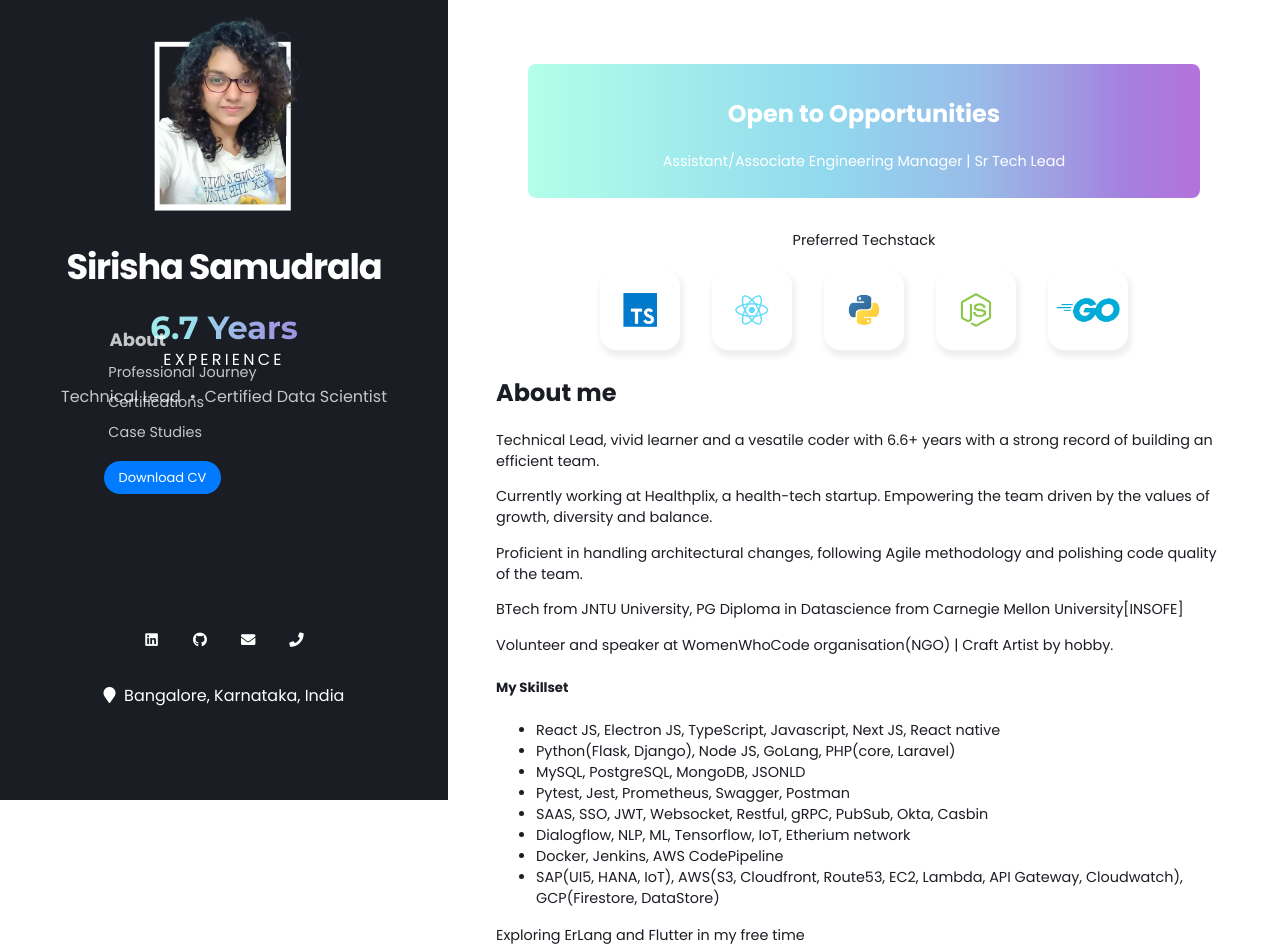
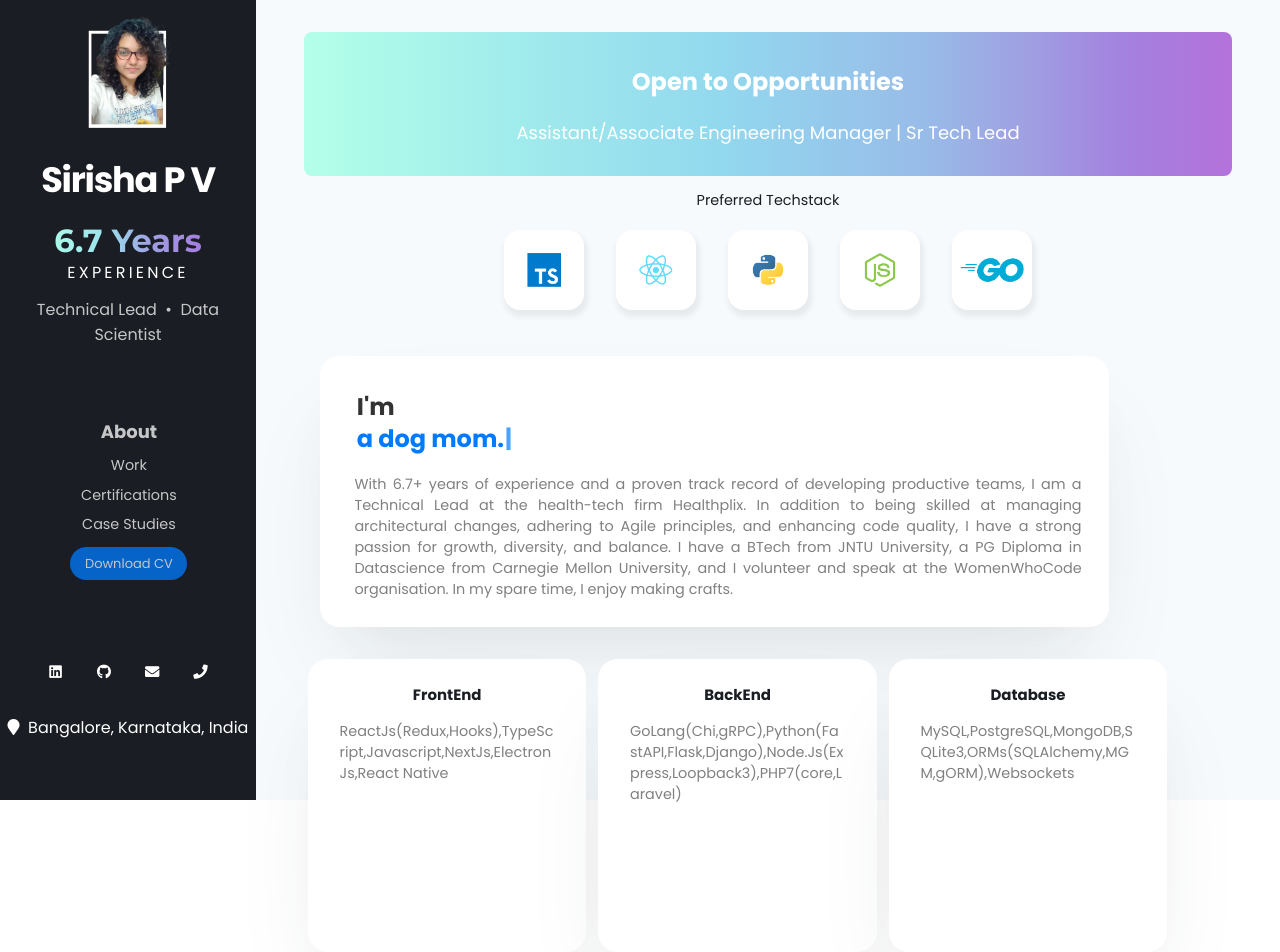
Before and after one commit to sirishasamudrala5/portfolio, a React (Create React App) app: page / in a window 1280 px wide. Shown: the top 952 px of the page. Built offline with nearby package versions, Linux system fonts and the light colour scheme.

Commit message:
about page revamp

```diff
--- a/package.json
+++ b/package.json
@@ -44,6 +44,7 @@
     "react-dom": "^18.0.0",
     "react-responsive-carousel": "^3.2.23",
     "react-scripts": "^2.1.3",
+    "typewriter-effect": "^2.19.0",
     "web-vitals": "^2.1.4"
   },
   "scripts": {
--- a/src/components/StickySideBar.jsx
+++ b/src/components/StickySideBar.jsx
@@ -25,7 +25,7 @@ const StickeySideBar = (props) => {
 				<header id="header">
 				{mobileView && <h2 className={showMenu ? 'menu-bar-opened' : 'menu-bar'}><i className="fa fa-th-large" aria-hidden="true" onClick={() => setShowMenu(!showMenu)}></i></h2>}
 					<img src="avatar.png" alt="Avatar" className="avatar"/>
-					<h1>Sirisha Samudrala</h1>
+					<h1>Sirisha P V</h1>
 					<div className='experience'><span id='exp-yrs'>
 						<CountUp
 						start={0.0}
@@ -36,7 +36,7 @@ const StickeySideBar = (props) => {
 						decimal="."
 						/> Years</span>
 						<span id='exp-title'>EXPERIENCE</span></div>
-					<p>Technical Lead &nbsp;&bull;&nbsp; Certified Data Scientist</p>
+					<p>Technical Lead &nbsp;&bull;&nbsp; Data Scientist</p>
 				</header>
 				{!mobileView && <DefaultMenu {...props} />}
 				{showMenu &&<SmallMenu {...props} setShowMenu={setShowMenu} />}
--- a/src/components/content/About.jsx
+++ b/src/components/content/About.jsx
@@ -1,6 +1,9 @@
 import React from 'react'
+import Typewriter from 'typewriter-effect'
 
-const techstackData = [
+const AboutTags =  [ "a techie by day.", "a dog mom.", "a startup enthusiast.", "your best hire!"]
+
+const TechstackData = [
     {
         src: 'images/tech/typescript.png',
         description: 'typescript',
@@ -23,10 +26,32 @@ const techstackData = [
     },
 
 ]
+
+const SkillSetData = [{
+    title: 'FrontEnd',
+    data: 'ReactJs(Redux,Hooks),TypeScript,Javascript,NextJs,ElectronJs,React Native'
+},{
+    title: 'BackEnd',
+    data: 'GoLang(Chi,gRPC),Python(FastAPI,Flask,Django),Node.Js(Express,Loopback3),PHP7(core,Laravel)'
+},{
+    title: 'Database',
+    data: 'MySQL,PostgreSQL,MongoDB,SQLite3,ORMs(SQLAlchemy,MGM,gORM),Websockets'
+},{
+    title: 'Tests & Docs',
+    data: 'Pytest,Jest,Prometheus,Swagger,Postman,Storybook,TailwindCSS,MaterialUI,Ant,Bootstrap3,SCSS'
+},{
+    title: 'DevOps/Cloud',
+    data: 'Docker,Jenkins,Okta,AWS(S3,CloudFront,Route53,EC2,ECS,CodePipelines,Lambda,Cloudwatch),SAP(UI5,HANA),GCP(FireBase,DataStore),SAAS(SSO,JWT Tokens,Casbin - RBAC)'
+},{
+    title: 'Others',
+    data: 'Dialogflow,NLP,ML,IoT,Tensorflow,Etherium network'
+
+}]
+
 const About = () => {
     const render_techstack = () => {
         const children = []
-        techstackData.map((item, key) => (
+        TechstackData.map((item, key) => (
           children.push(
             <div className="tech tooltip" key={key}>
             <img  className="tech-icon" src={item.src} alt={item.description} />
@@ -35,29 +60,37 @@ const About = () => {
           )
           ))
         return(<div className='techstack'>{children}</div>)
-      }
+    }
+
+    const render_skillset = () => {
+        const children = []
+        SkillSetData.map((item, key) => (
+          children.push(
+            <div className="card" key={key}>
+                <div className="info">
+                <h3 className="header">{item.title}</h3>
+                <p>{item.data}</p>
+            </div>
+        </div>
+          )
+          ))
+        return(<div className='skillset'>{children}</div>)
+    }
 
     return (<section id="about">
         <div className='open-to-work'><h2>Open to Opportunities</h2><p>Assistant/Associate Engineering Manager | Sr Tech Lead</p></div>
         <p align="center">Preferred Techstack</p>{render_techstack()}
-        <h2>About me</h2>
-        <p>Technical Lead, vivid learner and a vesatile coder with 6.6+ years with a strong record of building an efficient team.</p>
-        <p>Currently working at Healthplix, a health-tech startup. Empowering the team driven by the values of growth, diversity and balance.</p>
-        <p>Proficient in handling architectural changes, following Agile methodology and polishing code quality of the team.</p>
-        <p>BTech from JNTU University, PG Diploma in Datascience from Carnegie Mellon University[INSOFE]</p>
-        <p>Volunteer and speaker at WomenWhoCode organisation(NGO) | Craft Artist by hobby.</p>
-        <h5>My Skillset</h5>
-        <ul>
-            <li>React JS, Electron JS, TypeScript, Javascript, Next JS, React native</li>
-            <li>Python(Flask, Django), Node JS, GoLang, PHP(core, Laravel)</li>
-            <li>MySQL, PostgreSQL, MongoDB, JSONLD</li>
-            <li>Pytest, Jest, Prometheus, Swagger, Postman</li>
-            <li>SAAS, SSO, JWT, Websocket, Restful, gRPC, PubSub, Okta, Casbin</li>
-            <li>Dialogflow, NLP, ML, Tensorflow, IoT, Etherium network</li>
-            <li>Docker, Jenkins, AWS CodePipeline</li>
-            <li>SAP(UI5, HANA, IoT), AWS(S3, Cloudfront, Route53, EC2, Lambda, API Gateway, Cloudwatch), GCP(Firestore, DataStore)</li>
-        </ul>
-        <p>Exploring ErLang and Flutter in my free time</p>
+        <br />
+        <div className='about-container'>
+            <div className='card about-container-col about-card'>
+            <div className='info'>
+                <h2 className='title'>I'm <Typewriter options={{ strings: AboutTags, autoStart: true, delay: 75, loop: true}} cursor /></h2>
+                <p className='about-content'>With 6.7+ years of experience and a proven track record of developing productive teams, I am a Technical Lead at the health-tech firm Healthplix. In addition to being skilled at managing architectural changes, adhering to Agile principles, and enhancing code quality, I have a strong passion for growth, diversity, and balance. I have a BTech from JNTU University, a PG Diploma in Datascience from Carnegie Mellon University, and I volunteer and speak at the WomenWhoCode organisation. In my spare time, I enjoy making crafts.</p>
+            </div>
+            </div>
+            <div className='about-container-col'>{render_skillset()}</div>
+        </div>
+
 </section>)
 }
 
--- a/src/components/menu/DefaultMenu.jsx
+++ b/src/components/menu/DefaultMenu.jsx
@@ -5,12 +5,13 @@ const DefaultMenu = (props) => {
     return(<><menu id="menu">
     <ul>
         <li className={`${props.curPage === 'about' ? 'activeMenuItem': ''}`} onClick={() => props.setCurPage('about')}>About</li>
-        <li className={`${props.curPage === 'work' ? 'activeMenuItem': ''}`} onClick={() => props.setCurPage('work')}>Professional Journey</li>
+        <li className={`${props.curPage === 'work' ? 'activeMenuItem': ''}`} onClick={() => props.setCurPage('work')}>Work</li>
         {/* <li className={`${props.curPage === 'projects' ? 'activeMenuItem': ''}`} onClick={() => props.setCurPage('projects')}>Personal Projects</li> */}
         <li className={`${props.curPage === 'certifications' ? 'activeMenuItem': ''}`} onClick={() => props.setCurPage('certifications')}>Certifications</li>
         <li className={`${props.curPage === 'casestudies' ? 'activeMenuItem': ''}`} onClick={() => props.setCurPage('casestudies')}>Case Studies</li>
+        <li></li>
+        <li><a href={myResume} download="Sirisha-Resume.pdf" className="downloadBtn">Download CV</a></li>
     </ul>
-    <a href={myResume} download="Sirisha-Resume.pdf" className="downloadBtn">Download CV</a>
     </menu>
 
     <footer id="footer">
--- a/src/components/menu/SmallMenu.jsx
+++ b/src/components/menu/SmallMenu.jsx
@@ -5,7 +5,7 @@ const SmallMenu = (props) => {
     return(<div className='menu-small'>
     <ul>
         <li className={`${props.curPage === 'about' ? 'activeMenuItem': ''}`} onClick={() => {props.setCurPage('about'); props.setShowMenu(false)} }>About</li>
-        <li className={`${props.curPage === 'work' ? 'activeMenuItem': ''}`} onClick={() => {props.setCurPage('work'); props.setShowMenu(false)} }>Professional Journey</li>
+        <li className={`${props.curPage === 'work' ? 'activeMenuItem': ''}`} onClick={() => {props.setCurPage('work'); props.setShowMenu(false)} }>Work</li>
         {/* <li className={`${props.curPage === 'projects' ? 'activeMenuItem': ''}`} onClick={() => {props.setCurPage('projects') ; props.setShowMenu(false)}}>Personal Projects</li> */}
         <li className={`${props.curPage === 'certifications' ? 'activeMenuItem': ''}`} onClick={() => {props.setCurPage('certifications') ; props.setShowMenu(false)}}>Certifications</li>
         <li className={`${props.curPage === 'casestudies' ? 'activeMenuItem': ''}`} onClick={() => {props.setCurPage('casestudies') ; props.setShowMenu(false)}}>Case Studies</li>
--- a/src/styles/App.css
+++ b/src/styles/App.css
@@ -46,13 +46,13 @@ code {
 }
 
 .sticky-sidebar {
-  width: 35%;
+  width: 20%;
   height: 100%;
   z-index: 7;
 }
 
 .content-area {
-  width: 65%;
+  width: 80%;
   height: 100%;
   color: #282c34;
 }
--- a/src/styles/ContentArea.css
+++ b/src/styles/ContentArea.css
@@ -1,13 +1,11 @@
-/* @import "~react-image-gallery/styles/css/image-gallery.css"; */
-
 .content-area{
     height: 100vh;
+    background-color: #f7fafd;
 }
 .content-area p, li{
     font-size: 0.9rem;
     font-weight: 400;
 }
-
 
 #about, #work, #projects, #certifications, #casestudies{
     padding: 2em 3em;
@@ -18,10 +16,44 @@ section{
     height: 100vh;
 }
 
+.about-container{
+    display: flex;
+    flex-direction: row;
+}
+
+.about-container .about-card .info{
+    height: 45em;
+    padding: 3em;
+}
+
+.about-container-col .about-content{
+    position: absolute;
+    bottom: 7em;
+    text-align: justify;
+    padding-right: 6em;
+}
+
+.about-card h2{
+ font-size: 3rem;
+ font-weight: 700;
+ padding-top: 2em;
+}
+
+.about-container-col{
+    width: 50%;
+}
+
 .casestudy-iframe{
     border: 1px solid rgba(0, 0, 0, 0.1);
     width: 100%;
     height: 80vh;
+}
+
+.Typewriter{
+    color:#007bff;
+    font-size: 3rem;
+    font-weight: 700;
+    line-height: 1.25em;
 }
 
 .open-to-work{
@@ -32,7 +64,12 @@ section{
     color: white;
     bottom: 2em;
     position:static;
-    margin: 2em;
+    margin: 0;
+}
+
+.open-to-work p{
+    font-weight: 500;
+    font-size: large;
 }
 
 .techstack{
@@ -59,33 +96,29 @@ section{
     height: 4em;
 }
 
-@media screen and (max-width: 768px) {
-    #about, #work, #projects, #certifications #casestudies{
-        padding: 0em 1em;
+.skillset {
+    display: flex;
+    flex-direction: row;
+    flex-wrap: wrap;
+    height: 43em;
 }
-    #certifications #casestudies{
-        width: 90%;
+
+.skillset .info{
+    height: 90%;
 }
-    .casestudy-iframe{
-        height: 40vh;
+.skillset .card{
+    width: 30%;
+    margin: 0;
+    padding: 1em 0.5em 0.25em 0.25em;
+    text-align: justify;
+    word-wrap: break-word;
 }
-    .techstack{
-        margin: 0 1em;
+
+.skillset .header {
+    color: #1a1d23;
+    text-align: center;
   }
-    .techstack .tech{
-        margin: 0.15em;
-        width: 4em;
-        height: 4em;
-    }
-  }
-  @media screen and (max-width: 480px) {
-    #certifications #casestudies{
-        width: 100%;
-    }
-    section{
-        width: 100%;
-    }
-}
+
 
 .carousel .control-dots{
     z-index: auto;
@@ -118,3 +151,68 @@ section{
   .tooltip:hover .tooltiptext {
     visibility: visible;
   }
+
+  @media screen and (max-height: 912px) {
+    .about-container{
+        flex-direction: column;
+    }
+    .about-container .about-card .info{
+        padding: 1em;
+        height: auto;
+    }
+    .about-container-col{
+        width: 100%;
+        height: auto;
+    }
+    .about-container-col .about-content{
+        position: relative;
+        bottom: 1em;
+        text-align: justify;
+        padding-right: 1em;
+        padding-top: 1em ;
+    }
+    .about-card h2{
+        padding-top: 0em;
+    }
+    .about-card h2{
+        font-size: 1.5rem;
+    }
+    .Typewriter{
+        font-size: 1.5rem;
+    }
+  }
+
+
+@media screen and (max-width: 768px) {
+    #about, #work, #projects, #certifications #casestudies{
+        padding: 0em 1em;
+    }
+    #certifications #casestudies{
+        width: 90%;
+    }
+    .casestudy-iframe{
+        height: 40vh;
+    }
+    .techstack{
+        margin: 0 1em;
+    }
+    .techstack .tech{
+        margin: 0.15em;
+        width: 4em;
+        height: 4em;
+    }
+    .skillset .card{
+        width: 50%;
+    }
+  }
+  @media screen and (max-width: 480px) {
+    #certifications #casestudies{
+        width: 100%;
+    }
+    section{
+        width: 100%;
+    }
+    .skillset .card{
+        width: 100%;
+      }
+}
--- a/src/styles/StickySideBar.css
+++ b/src/styles/StickySideBar.css
@@ -99,7 +99,7 @@ a:hover {
     opacity: 0;
     position: fixed;
     top: 0;
-    width: 35%;
+    width: 20%;
     text-align: center;
     color: #fff;
 }
@@ -498,7 +498,7 @@ a:hover {
     cursor: default;
     height: auto;
     left: 0;
-    line-height: 8em;
+    line-height: 6em;
     position: absolute;
     text-align: center;
     width: 100%;
@@ -523,10 +523,11 @@ a:hover {
     letter-spacing: 0.2em;
 }
 
+
 /* Wide */
 
 @media screen and (max-width: 1680px) {
-    body, input, select, textarea {
+    body, input, select, textarea #menu{
         font-size: 13pt;
     }
 }
@@ -534,7 +535,7 @@ a:hover {
 /* Normal */
 
 @media screen and (max-width: 1280px) {
-    body, input, select, textarea {
+    body, input, select, textarea #menu {
         font-size: 12pt;
     }
 }
@@ -612,10 +613,17 @@ a:hover {
 #menu li{
     color: #fff;
     opacity: 0.75;
-    text-align: left;
+    text-align: center;
     padding: 0.3em;
 }
 
+#menu {
+    display: flex;
+    flex-direction: column;
+    text-align: center;
+    justify-content: center;
+    align-items: center;
+}
 #menu ul{
     list-style-type: none;
     text-decoration: none;
@@ -645,7 +653,6 @@ a:hover {
 .menu-small li{
     color: #fff;
     opacity: 0.75;
-    text-align: left;
     padding: 0.3em;
     font-size: 1.2rem;
 }
@@ -705,3 +712,13 @@ a:hover {
     font-size: large;
     transition: all 0.3s ease-in-out;
 }
+
+@media screen and (max-height: 912px) {
+    #menu {
+        padding: 2em;
+        font-size: small;
+    }
+    #footer{
+        line-height: 4em;
+    }
+}
```
Also changed, not shown: 1 other file (tests, documents, lock files or other folders). Lines whose indentation alone changed are shown as unchanged.
